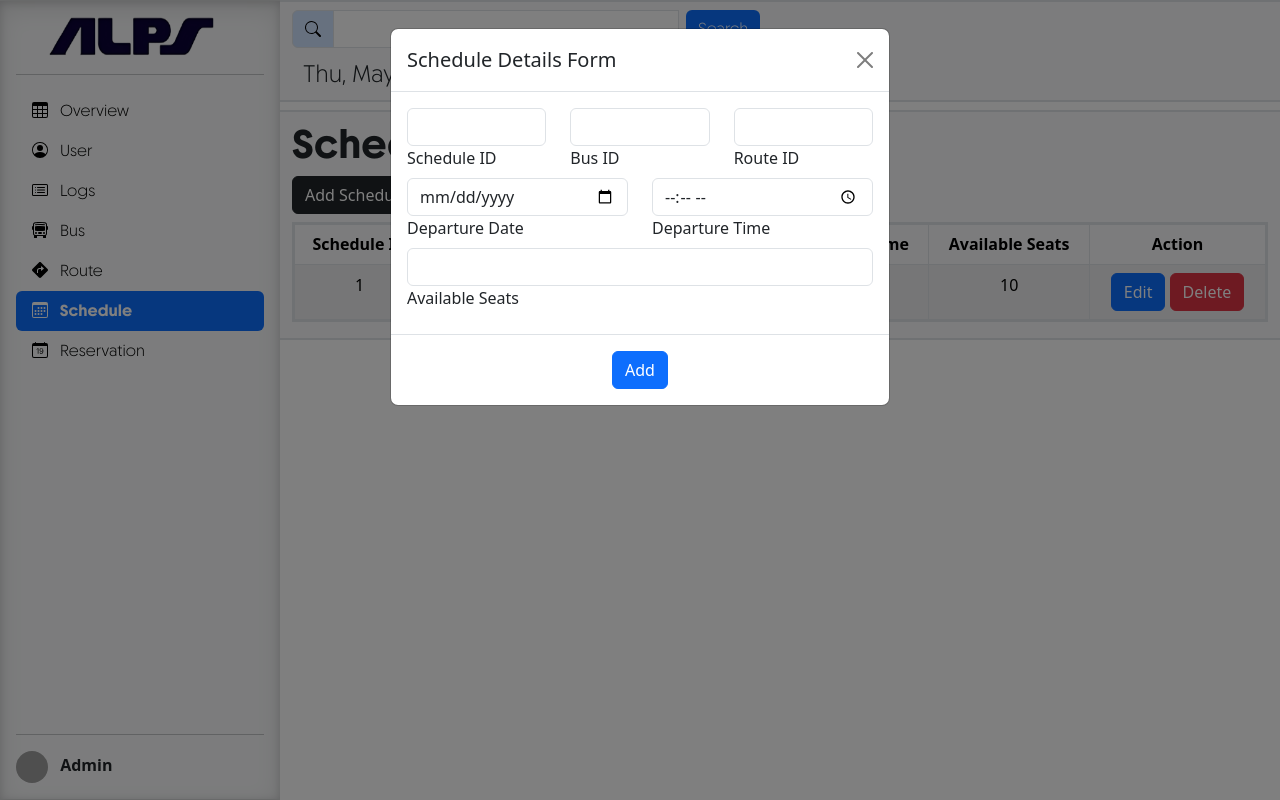
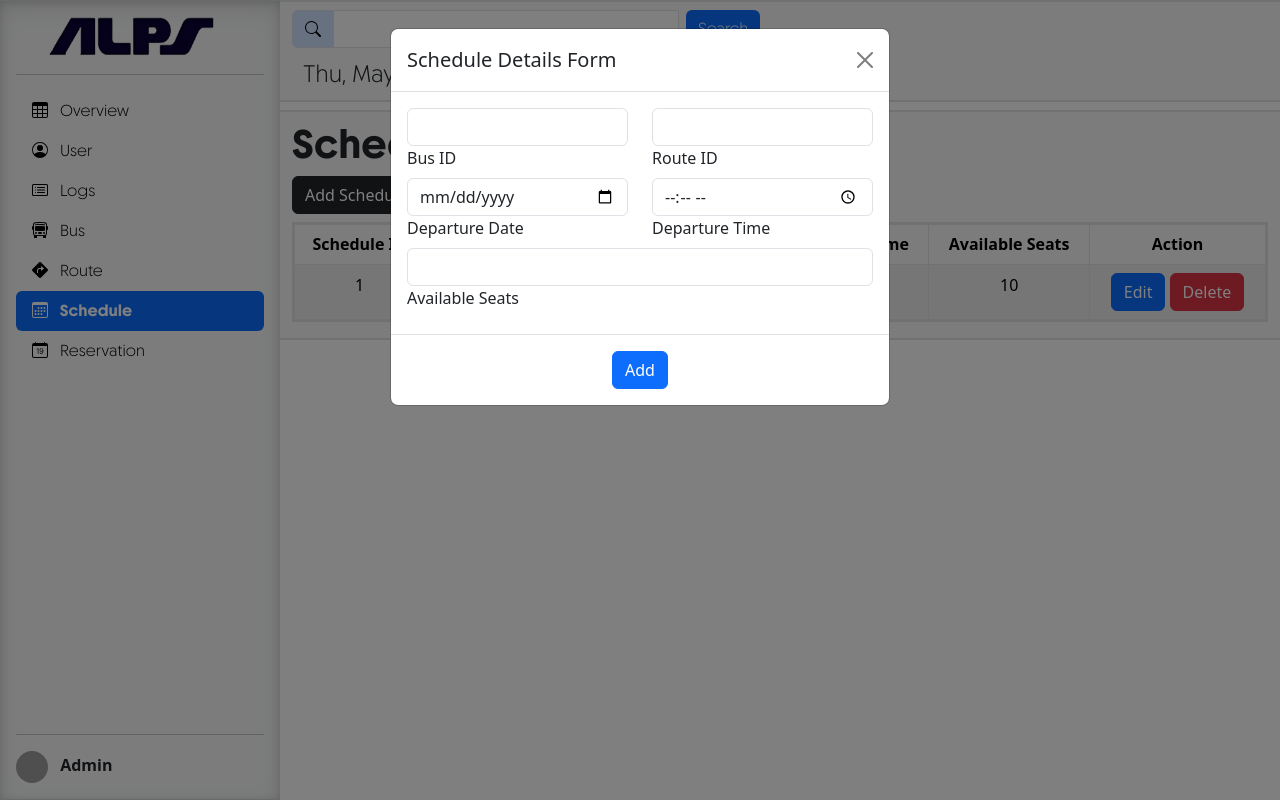
Before and after one commit to win8t/Bus_Reservation, a PHP site: page /FinalsTable/Schedule.php in a window 1280 px wide, after a click on "Add Schedule Details". Run offline with PHP 8.4, Linux system fonts and the light colour scheme; tables that the repository leaves empty hold one stand-in row (values such as "Sample post"); some libraries are stand-ins or nearby versions; grey boxes are pictures that could not be loaded.

Commit message:
schedule

```diff
--- a/FinalsTable/Schedule.php
+++ b/FinalsTable/Schedule.php
@@ -267,10 +267,10 @@
 
                       <div class="row form-outline">
                     <!-- Schedule ID input -->
-                        <div class="col">
+                        <!-- <div class="col">
                           <input type="number" name="schedule_id" id="" class="form-control" />
                           <label class="form-label" for="">Schedule ID</label>
-                        </div>
+                        </div> -->
 
                         <div class="col">
                       <!-- Bus ID input -->
@@ -338,9 +338,8 @@
             $selectsql = "Select * from tbl_schedule";
           }
 
-          //button function
+          //Add Button
           if(isset($_POST['add'])){
-            $scheduleID = $_POST['schedule_id'];
             $busID = $_POST['bus_id'];
             $routeID = $_POST['route_id'];
             $departureDate = $_POST['departure_date'];
@@ -348,8 +347,8 @@
             $availableSeats = $_POST['available_seats'];
 
 
-            $insertsql = "Insert into tbl_schedule (schedule_id,bus_id,route_id,departure_date,departure_time,available_seats)
-            values ($scheduleID,$busID,$routeID,'$departureDate','$departureTime',$availableSeats)
+            $insertsql = "Insert into tbl_schedule (bus_id,route_id,departure_date,departure_time,available_seats)
+            values ($busID,$routeID,'$departureDate','$departureTime',$availableSeats)
             ";
 
             $result = $con->query($insertsql);
@@ -402,17 +401,22 @@
             echo "<th> Action </th>";
             echo "</tr>";
 
-            while ($maltfielddata = $result->fetch_assoc()) {
+            while ($fielddata = $result->fetch_assoc()) {
               echo "<tr>";
-              echo "<td>" . $maltfielddata['schedule_id'] . "</td>";
-              echo "<td>" . $maltfielddata['bus_id'] . "</td>";
-              echo "<td>" . $maltfielddata['route_id'] . "</td>";
-              echo "<td>" . $maltfielddata['departure_date'] . "</td>";
-              echo "<td>" . $maltfielddata['departure_time'] . "</td>";
-              echo "<td>" . $maltfielddata['available_seats'] . "</td>";
+              echo "<td>" . $fielddata['schedule_id'] . "</td>";
+              echo "<td>" . $fielddata['bus_id'] . "</td>";
+              echo "<td>" . $fielddata['route_id'] . "</td>";
+              echo "<td>" . $fielddata['departure_date'] . "</td>";
+              echo "<td>" . $fielddata['departure_time'] . "</td>";
+              echo "<td>" . $fielddata['available_seats'] . "</td>";
               echo "<td>" ?>
               <form method ='post' action ='Schedule.php'>
-               <?php   echo "<input type='hidden' name='schedule_id' value='" . $maltfielddata['schedule_id'] . "'>"; ?>
+               <?php   echo "<input type='hidden' name='schedule_id' value='" . $fielddata['schedule_id'] . "'>"; ?>
+               <?php   echo "<input type='hidden' name='bus_id' value='" . $fielddata['bus_id'] . "'>"; ?>
+               <?php   echo "<input type='hidden' name='route_id' value='" . $fielddata['route_id'] . "'>"; ?>
+               <?php   echo "<input type='hidden' name='departure_date' value='" . $fielddata['departure_date'] . "'>"; ?>
+               <?php   echo "<input type='hidden' name='departure_time' value='" . $fielddata['departure_time'] . "'>"; ?>
+               <?php   echo "<input type='hidden' name='available_seats' value='" . $fielddata['available_seats'] . "'>"; ?>
                 <button class='btn btn-primary edit-button' name='edit'>Edit</button>
                 <button class='btn btn-danger delete-button' name='delete'>Delete</button>
               </form>
@@ -427,6 +431,71 @@
             echo "</div>";
           }
 
+          //Edit Button
+          if(isset($_POST['edit'])){
+            $scheduleID_update = $_POST['schedule_id'];
+            $busID_update = $_POST['bus_id'];
+            $routeID_update = $_POST['route_id'];
+            $departureDate_update = $_POST['departure_date'];
+            $departureTime_update = $_POST['departure_time'];
+            $availableSeats_update = $_POST['available_seats'];
+
+            ?>
+                <form action="Schedule.php" method="post">
+                <div class="modal-body">
+
+                      <div class="row form-outline">
+                    <!-- Schedule ID input -->
+                        <div class="col">
+                          <input type="number" name="update_scheduleID" value="<?php echo $scheduleID_update; ?>" class="form-control" readonly/>
+                          <label class="form-label" for="">Schedule ID</label>
+                        </div>
+
+                        <div class="col">
+                      <!-- Bus ID input -->
+                          <input type="number" name="update_busID" value="<?php echo $busID_update; ?>" class="form-control" />
+                          <label class="form-label" for="">Bus ID</label>
+                        </div>
+
+                        <div class="col">
+                      <!-- Route ID input -->
+                          <input type="number" name="update_routeID" value="<?php echo $routeID_update; ?>" class="form-control" />
+                          <label class="form-label" for="">Route ID</label>
+                        </div>
+                    </div>
+
+                    <!-- Departure Date input -->
+                      <div class="row form-outline">
+                        <div class="col">
+                          <input type="date" name="update_departureDate" value="<?php echo $departureDate_update; ?>" class="form-control" />
+                          <label class="form-label" for="">Departure Date</label>
+                        </div>
+                    <!-- Departure Time input -->
+                        <div class="col">
+                          <input type="time" name="update_departureTime" value="<?php echo $departureTime_update; ?>" class="form-control" />
+                          <label class="form-label" for="">Departure Time</label>
+                        </div>
+                      </div>
+
+                      <!-- Available Seats input -->
+                      <div class="form-outline">
+                          <input type="number" name="update_availableSeats" value="<?php echo $availableSeats_update; ?>" class="form-control" />
+                          <label class="form-label" for="">Available Seats</label>
+                      </div>
+
+                    <!-- Save button -->
+                </div>
+                <div class="modal-footer d-flex justify-content-center">
+                  <button type="submit" name="updating" value="Update" class="btn btn-primary">Update</button>
+                </div>
+                </form>
+
+           <?php
+
+
+        }
+
+        //Delete Button
           if(isset($_POST['delete'])){
             $sched_delete = $_POST['schedule_id']; // Retrieve the user_id from the form
 
@@ -466,6 +535,54 @@
             }
           }
 
+          //Update Button
+
+          require_once "dbconnect.php";
+
+          if (isset($_POST['updating'])) {
+            $scheduleID_update = $_POST['update_scheduleID'];
+            $busID_update = $_POST['update_busID'];
+            $routeID_update = $_POST['update_routeID'];
+            $departureDate_update = $_POST['update_departureDate'];
+            $departureTime_update = $_POST['update_departureTime'];
+            $availableSeats_update = $_POST['update_availableSeats'];
+
+
+
+            $updatesql = "UPDATE tbl_schedule SET schedule_id = $scheduleID_update, bus_id = $busID_update,
+            route_id = $routeID_update, departure_date = '$departureDate_update', departure_time = '$departureTime_update',
+            available_seats = $availableSeats_update WHERE schedule_id = $scheduleID_update";
+
+            $resultup = $con->query($updatesql);
+
+            //check if successfully updated
+            if ($resultup == True) {
+                ?>
+              <script>
+                Swal.fire({
+                  title: "Do you want to update?",
+                  showDenyButton: true,
+                  showCancelButton: true,
+                  confirmButtonText: "Update",
+                  denyButtonText: `Don't Update`
+                }).then((result) => {
+                  /* Read more about isConfirmed, isDenied below */
+                  if (result.isConfirmed) {
+                    Swal.fire("Updated!", "", "success");
+                  } else if (result.isDenied) {
+                    Swal.fire("Changes are not updated", "", "info");
+                  }
+                });
+                  </script>
+                  <?php
+            } else {
+                //if not, check query error details
+                echo $con->error;
+            }
+          }
+
+
+
           ?>
     </div>
     </div>
```
